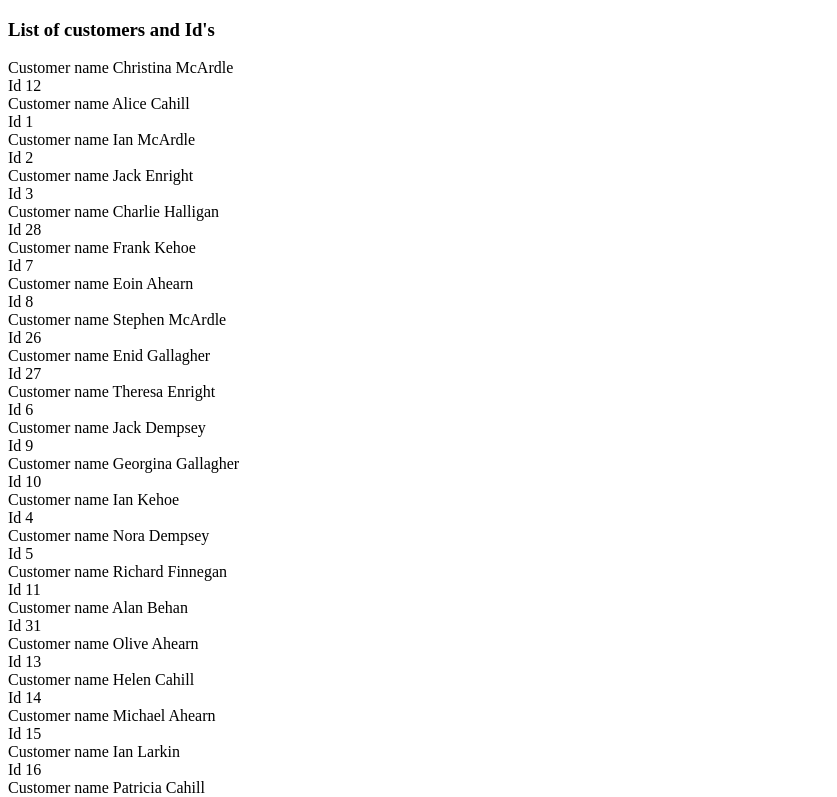
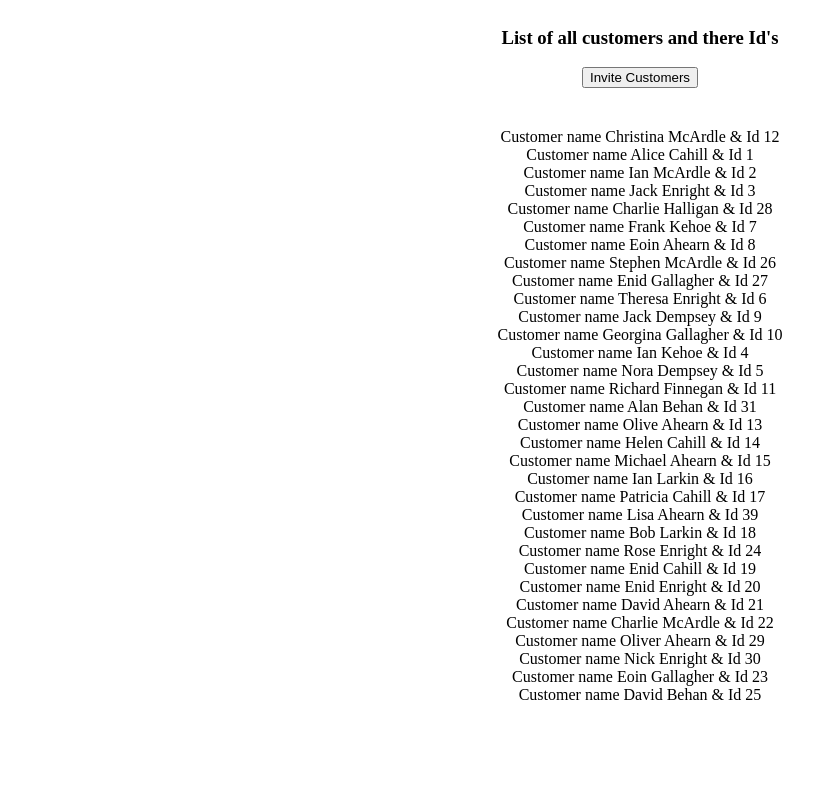
Before and after one commit to Simonbiker/intercom, an Angular app: page / in a window 1280 px wide. Shown: the top 797 px of the page, without its empty margins (0-837 px from the left). Built offline with nearby package versions, Linux system fonts and the light colour scheme; data requests are answered from the project's data file.

Commit message:
Styling the fornt end to show the new list of customers

```diff
--- a/src/app/components/customer-item/customer-item.component.html
+++ b/src/app/components/customer-item/customer-item.component.html
@@ -1,2 +1,6 @@
-<div>Customer name {{ customer.name }}</div>
-<div>Id {{ customer.user_id }}</div>
+<!-- <div>Customer name {{ customer.name }}</div>
+<div>Id {{ customer.user_id }}</div> -->
+
+<div>
+  Customer name {{ customer.name }} & Id <span>{{ customer.user_id }}</span>
+</div>
--- a/src/app/components/customer-list/customer-list.component.css
+++ b/src/app/components/customer-list/customer-list.component.css
@@ -0,0 +1,46 @@
+.container {
+  display: grid;
+  /* justify-items: center; */
+  /* background-color: #eefbfb; */
+}
+.header {
+  text-align: center;
+  width: auto;
+}
+
+.col-centre {
+  display: flex;
+  flex-direction: column;
+  text-align: center;
+}
+
+.spacing {
+  padding: 20px;
+}
+
+.col-customer-one {
+  display: flex;
+  flex-direction: column;
+  grid-column: 1;
+}
+
+.col-customer-two {
+  display: flex;
+  flex-direction: column;
+  grid-column: 2;
+}
+
+td,
+th {
+  width: 4rem;
+  height: 2rem;
+  border: 1px solid #ccc;
+  text-align: center;
+}
+th {
+  background: lightblue;
+  border-color: white;
+}
+body {
+  padding: 1rem;
+}
--- a/src/app/components/customer-list/customer-list.component.html
+++ b/src/app/components/customer-list/customer-list.component.html
@@ -1,13 +1,29 @@
-<h3>List of customers and Id's</h3>
-<app-customer-item
-  *ngFor="let customer of customer"
-  [customer]="customer"
-></app-customer-item>
-<div class="invited-customer">
-  <ul *ngFor="let listOfCustomers of listOfCustomers">
-    <li>
-      {{ listOfCustomers.name }} <span>{{ listOfCustomers.id }}</span>
-    </li>
-  </ul>
+<div class="container">
+  <div class="header">
+    <h3>List of all customers and there Id's</h3>
+    <button (click)="onClickInvite()">Invite Customers</button>
+  </div>
+  <div class="spacing"></div>
+  <div class="col-centre" *ngIf="invite ? false : true">
+    <app-customer-item
+      *ngFor="let customer of customer"
+      [customer]="customer"
+    ></app-customer-item>
+  </div>
+  <div class="col-centre" *ngIf="invite ? true : false">
+    <table>
+      <thead>
+        <tr>
+          <th>Name</th>
+          <th>ID</th>
+        </tr>
+      </thead>
+      <tbody *ngFor="let listOfCustomers of listOfCustomers">
+        <tr>
+          <td>{{ listOfCustomers.name }}</td>
+          <td>{{ listOfCustomers.id }}</td>
+        </tr>
+      </tbody>
+    </table>
+  </div>
 </div>
-<button>Show invited customers</button>
--- a/src/app/components/customer-list/customer-list.component.ts
+++ b/src/app/components/customer-list/customer-list.component.ts
@@ -19,6 +19,7 @@ export class CustomerListComponent implements OnInit {
   customerName: string = '';
   insideHunderedK: number[] = [];
   listOfCustomers: any[] = [];
+  invite: boolean = false;
   debug: boolean = false; // change to true so see console logs.
 
   constructor(private customerList: CustomerListService) { }
@@ -111,4 +112,8 @@ export class CustomerListComponent implements OnInit {
     if(this.debug){console.log('inside 100k:', this.listOfCustomers)}
   }
 
+  onClickInvite(){
+    this.invite = true;
+  }
+
 }
```
